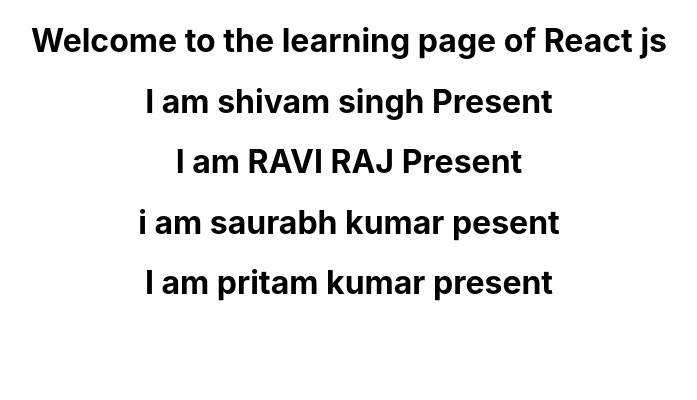
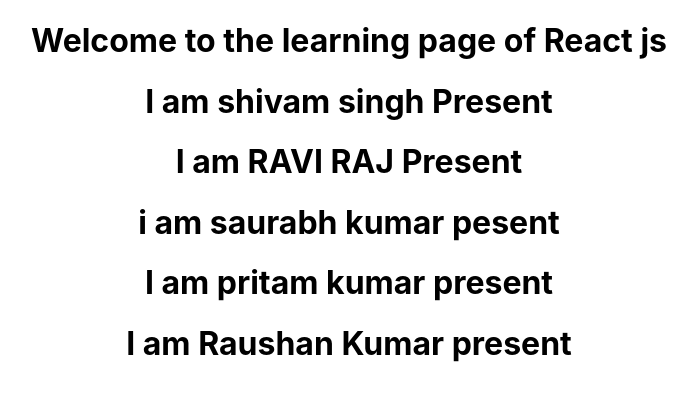
Before and after one commit to Kunwar-Abhishek-Singh/Spyder, a React (Create React App) app: page / in a window 1280 px wide. Shown: the top 400 px of the page, without its empty margins (291-988 px from the left). Built offline with nearby package versions, Linux system fonts and the light colour scheme.

Commit message:
raushan present

```diff
--- a/src/App.js
+++ b/src/App.js
@@ -8,6 +8,7 @@
       <h1>I am RAVI RAJ Present</h1>
       <h1>i am saurabh kumar pesent</h1>
       <h1>I am pritam kumar present</h1>
+      <h1>I am Raushan Kumar present</h1>
     </div>
   );
 }
```
